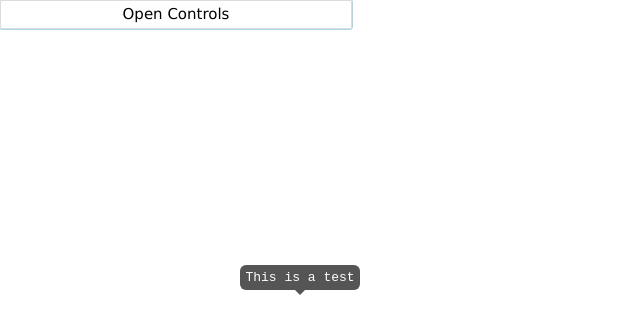
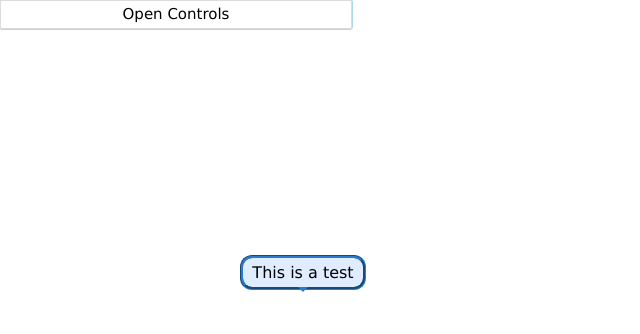
Before and after one commit to alan-wu/physiomeportal_ui_testbed, a plain HTML site: page index.html in a window 1280 px wide. Shown: the whole page, without its empty margins (0-640 px from the left). Drawn offline with Linux system fonts and the light colour scheme.

Commit message:
Update tooltip styles.

```diff
--- a/styles/tooltip.css
+++ b/styles/tooltip.css
@@ -1,5 +1,5 @@
 #tooltipcontainer {
-	position: absolute;
+	position: fixed;
 	background-color: #fff;
 	pointer-events: none;
 	cursor: pointer;
@@ -13,12 +13,15 @@
 }
 
 .tooltip .tooltiptext {
+		font: 500 1em "Lucida Sans Unicode", "Lucida Grande", sans-serif;
     visibility: hidden;
     width: 120px;
-    background-color: #555;
-    color: #fff;
+    background-color: #deebffef;
+    color: #000;
     text-align: center;
-    border-radius: 6px;
+    border-radius: 12px;
+    border-color: #2b7ccc;
+    border-style: groove;
     padding: 5px 0;
     position: absolute;
     z-index: 1;
@@ -38,5 +41,5 @@
     margin-left: -5px;
     border-width: 5px;
     border-style: solid;
-    border-color: #555 transparent transparent transparent;
+    border-color: #2b7ccc transparent transparent transparent;
 }
```
